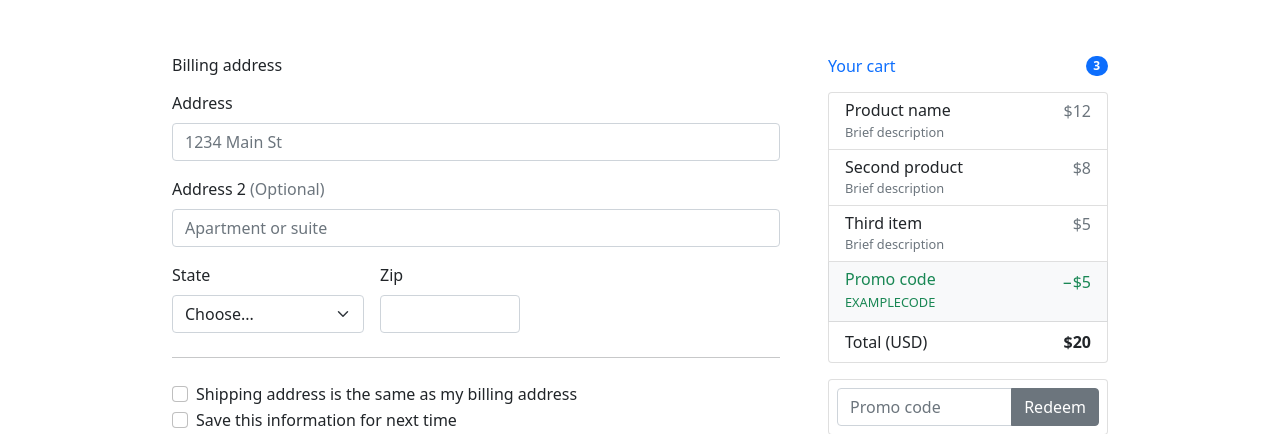
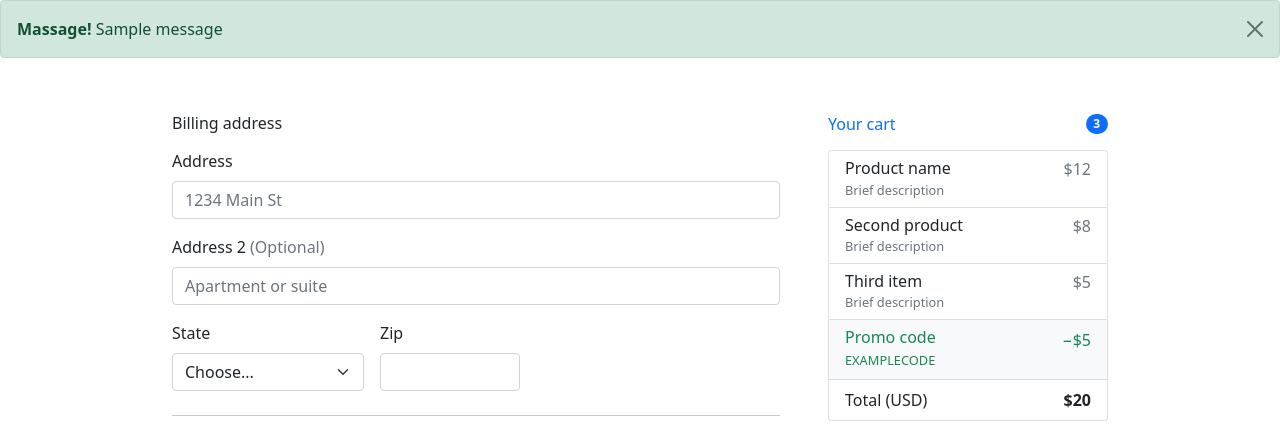
Before and after one commit to reo127/ecomm, a Django app: page /belling/ in a window 1280 px wide. Shown: the part 56-490 px from the top of the page. Run offline with Django 3.2, Linux system fonts and the light colour scheme; one stand-in notice (Sample message) is shown.

Commit message:
Attach django massages in login, logout, and singin

```diff
--- a/core/views.py
+++ b/core/views.py
@@ -4,6 +4,7 @@ from .models import Product
 from django.contrib.auth.models import User
 from django.contrib.auth  import authenticate, logout
 from django.contrib.auth import login as auth_login
+from django.contrib import messages
 # Create your views here.
 
 
@@ -34,9 +35,7 @@ def belling(request):
 def search(request):
     sq = request.GET.get('quary')
     allProd = Product.objects.filter(product_name=sq)
-    print(allProd)
     params = {'allProd': allProd}
-    print(sq)
     return render(request, 'core/search.html', params)
 
 
@@ -44,10 +43,10 @@ def login(request):
     if request.method == "POST":
         email = request.POST['email']
         password = request.POST['password']
-        print(email, password)
         loginUser = authenticate(username=email, password= password)
         if loginUser is not None:
             auth_login(request, loginUser)
+            messages.success(request, "Your Login Sussfuly")
             return redirect('/')
     return HttpResponse('Thear is something worng chack the login view')
 
@@ -66,6 +65,7 @@ def singup(request):
             user.home_addres = addres
             user.phone_number = phone
             user.save()
+            messages.success(request, "Your Singup Succfull now place Login")
         else:
             return redirect('/') # Show django massage theare
     else:
@@ -76,4 +76,5 @@ def singup(request):
 
 def singout(request):
     logout(request)
+    messages.error(request, "Logout Succful")
     return redirect('/')
--- a/ecomm/settings.py
+++ b/ecomm/settings.py
@@ -12,6 +12,7 @@ https://docs.djangoproject.com/en/3.2/ref/settings/
 
 from pathlib import Path
 import os
+from django.contrib.messages import constants as messages
 
 # Build paths inside the project like this: BASE_DIR / 'subdir'.
 BASE_DIR = Path(__file__).resolve().parent.parent
@@ -126,6 +127,11 @@ STATICFILES_DIRS = [
     '/var/www/static/',
 ]
 
+MESSAGE_TAGS = {
+    messages.ERROR:'danger'
+}
+
+
 # For Media
 MEDIA_ROOT= os.path.join(BASE_DIR, "media")
 MEDIA_URL="/media/"
--- a/templates/core/base.html
+++ b/templates/core/base.html
@@ -58,6 +58,13 @@
       </div>
     </div>
   </nav>
+
+       {% for message in messages  %}
+      <div class="alert alert-{{ message.tags }} alert-dismissible fade show" role="alert">
+  <strong>Massage!</strong> {{message}}
+  <button type="button" class="btn-close" data-bs-dismiss="alert" aria-label="Close"></button>
+</div>
+      {% endfor %}
 
   <!-- login Modal -->
   <div class="modal fade" id="Login" tabindex="-1" role="dialog" aria-labelledby="exampleModalLabel" aria-hidden="true">
```
Also changed, not shown: db.sqlite3.
